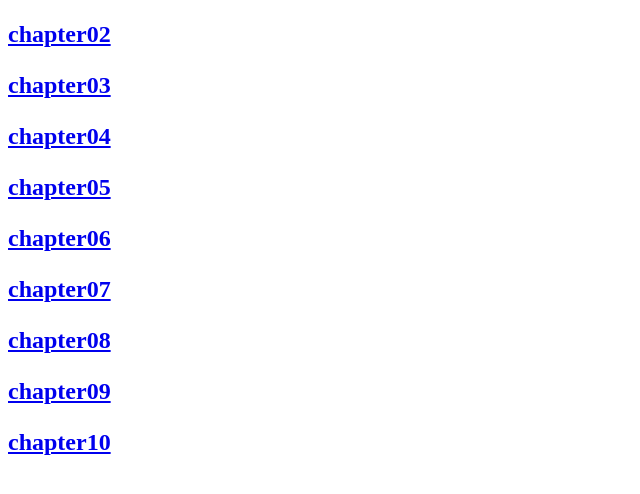
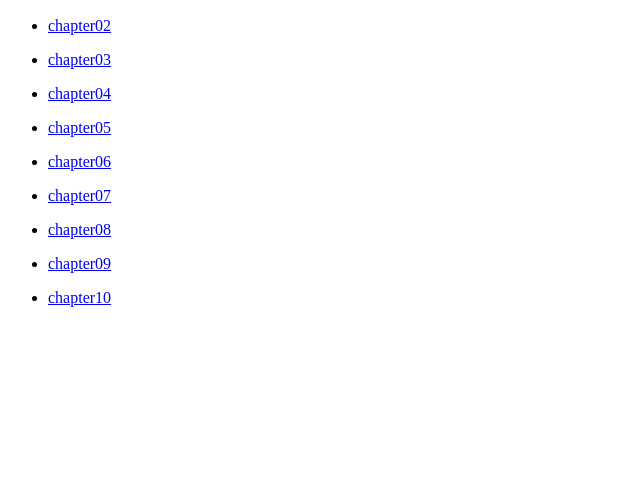
Before and after one commit to s21015/WebExtention, a plain HTML site: page index.html in a window 1280 px wide. Shown: the part 38-532 px from the top of the page, without its empty margins (0-640 px from the left). Drawn offline with Linux system fonts and the light colour scheme.

Commit message:
index.html変更

```diff
--- a/index.html
+++ b/index.html
@@ -10,17 +10,17 @@
 	<body>
 		<section>
 			<h1>Web Extention</h1>
-			<h2>
-				<p><a href="chapter02">chapter02</a></p>
-				<p><a href="chapter03">chapter03</a></p>
-				<p><a href="chapter04">chapter04</a></p>
-				<p><a href="chapter05">chapter05</a></p>
-				<p><a href="chapter06">chapter06</a></p>
-				<p><a href="chapter07">chapter07</a></p>
-				<p><a href="chapter08">chapter08</a></p>
-				<p><a href="chapter09">chapter09</a></p>
-				<p><a href="chapter10">chapter10</a></p>
-			</h2>
+			<ul>
+				<p><li><a href="chapter02">chapter02</a></li></p>
+				<p><li><a href="chapter03">chapter03</a></li></p>
+				<p><li><a href="chapter04">chapter04</a></li></p>
+				<p><li><a href="chapter05">chapter05</a></li></p>
+				<p><li><a href="chapter06">chapter06</a></li></p>
+				<p><li><a href="chapter07">chapter07</a></li></p>
+				<p><li><a href="chapter08">chapter08</a></li></p>
+				<p><li><a href="chapter09">chapter09</a></li></p>
+				<p><li><a href="chapter10">chapter10</a></li></p>
+			</ul>
 		</section>
 	</body>
 </html>
```
